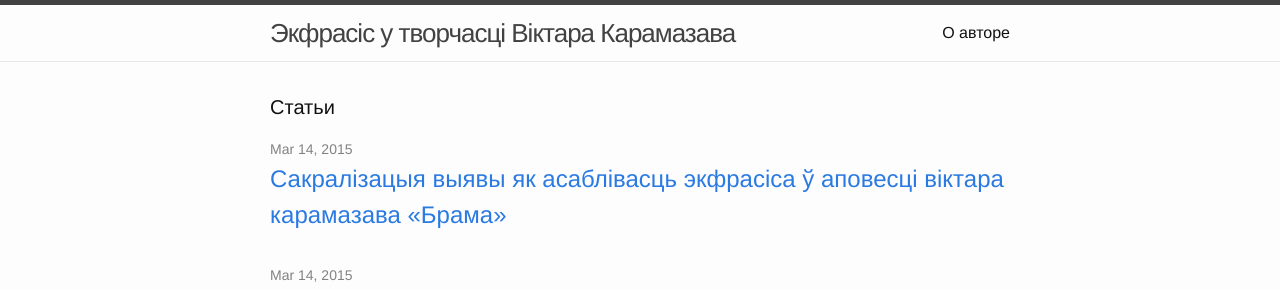
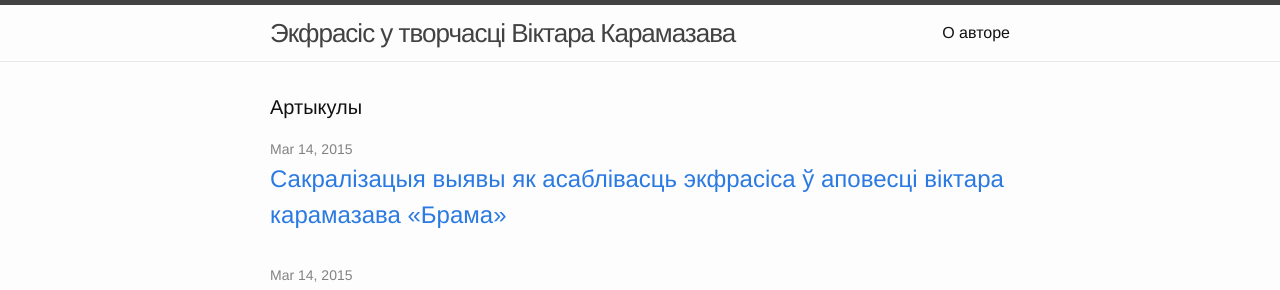
Before and after one commit to mkozhukh/ekfrasis, a Jekyll site: the page built from index.html, in a window 1280 px wide. Shown: the top 290 px of the page. Built offline with Jekyll 4.4.1, drawn with Linux system fonts in a browser that asks for light colours.

Commit message:
Update index.html

```diff
--- a/index.html
+++ b/index.html
@@ -4,7 +4,7 @@
 
 <div class="home">
 
-  <h1 class="page-heading">Статьи</h1>
+  <h1 class="page-heading">Артыкулы</h1>
 
   <ul class="post-list">
     {% for post in site.posts %}
```
